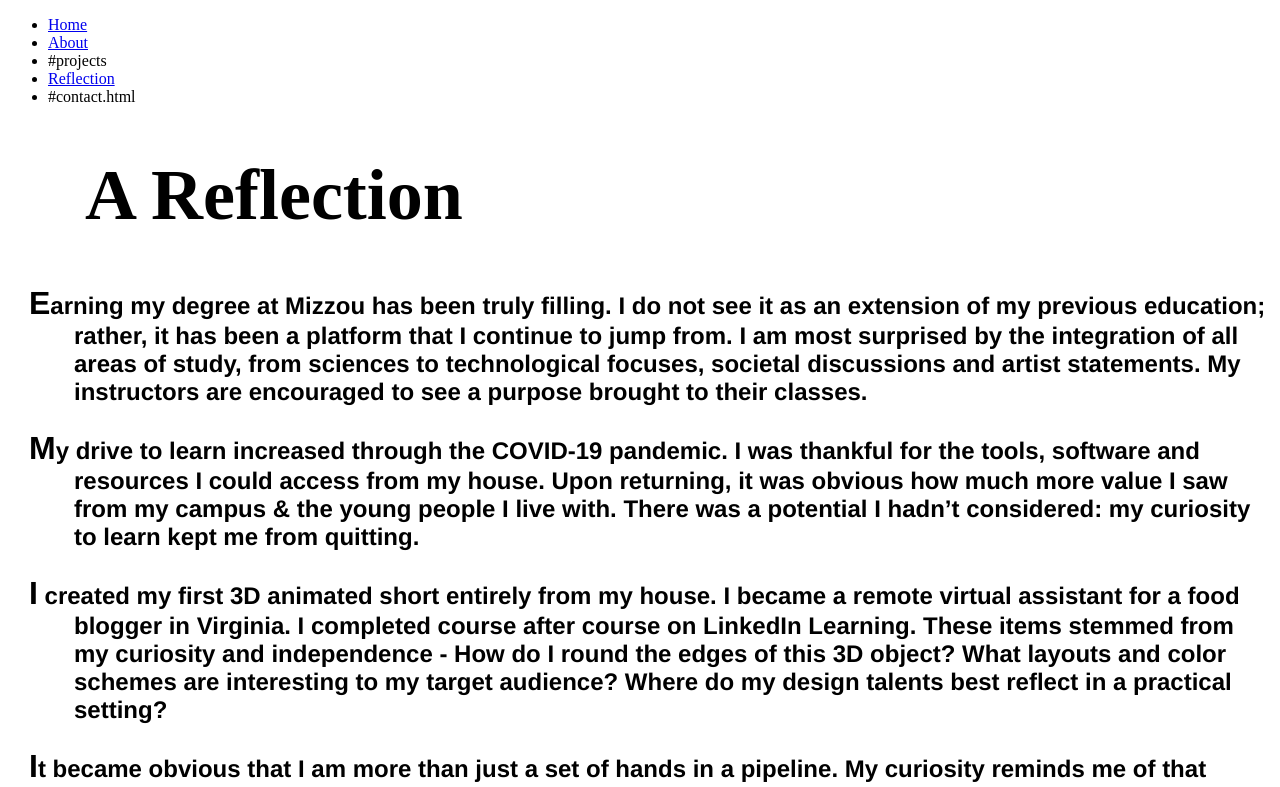
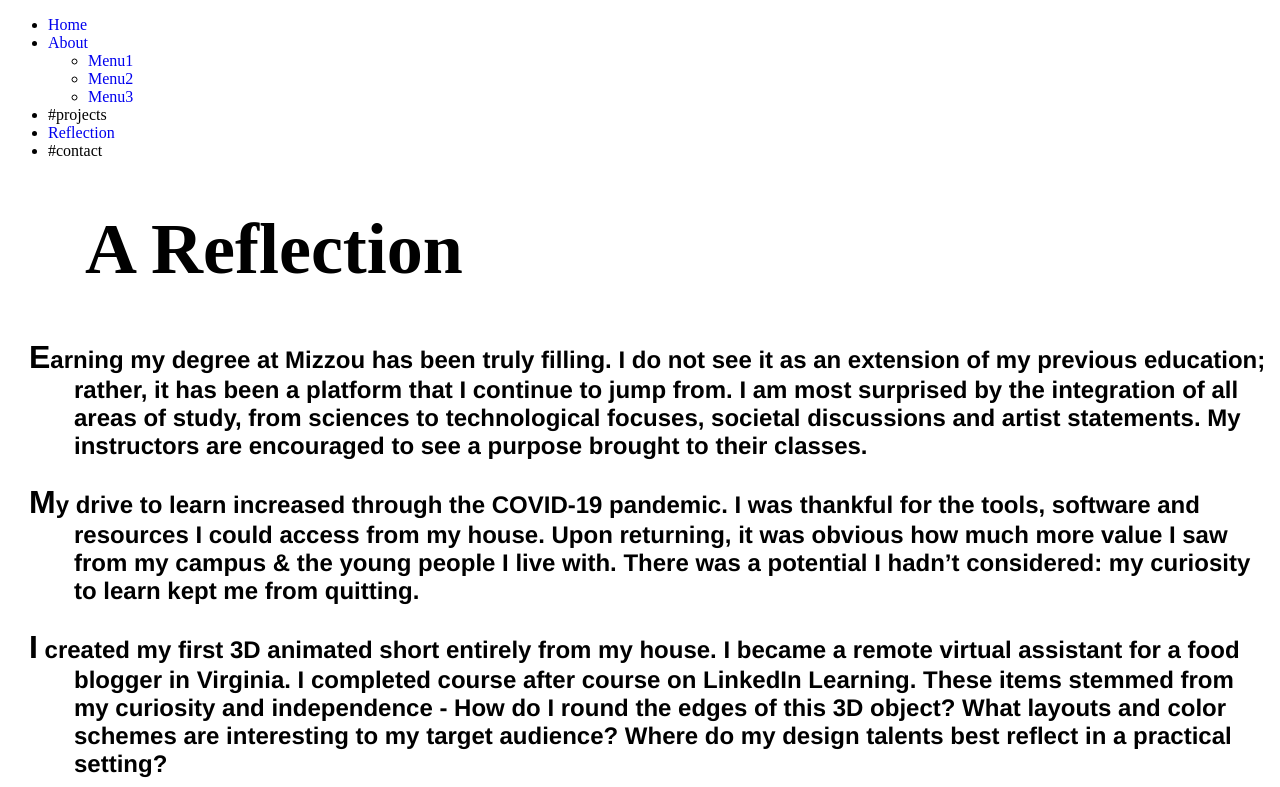
Before and after one commit to annahuebner10/annahuebner10.github.io, a plain HTML site: page islt_7310/reflection.html in a window 1280 px wide. Shown: the top 787 px of the page. Drawn offline with Linux system fonts and the light colour scheme.

Commit message:
Add files via upload

```diff
--- a/islt_7310/reflection.html
+++ b/islt_7310/reflection.html
@@ -6,22 +6,32 @@
 
                <link rel="stylesheet"
                href="style.css">
+
+               <link rel="liststyles"
+               href="../islt_7310/nav.css">
+
 </head>
-<body>
+<body class="background">
     <nav>
-        <link rel="liststyles" href="../islt_7310/nav.css">
         <ul>
-            <li><a href="../islt_7310/index.html">Home</a></li>
-            <li><a href="../islt_7310/about.html">About</a></li>
-            <li>#projects</li>
-            <li><a href="../islt_7310/reflection.html">Reflection</a></li>
-            <li>#contact.html</li>
+            <li class="active"><a href="../islt_7310/index.html">Home</a></li>
+            <li class="active"><a href="../islt_7310/about.html">About</a>
+                <ul>
+                    <li><a href="#">Menu1</a></li>
+                    <li><a href="#">Menu2</a></li>
+                    <li><a href="#">Menu3</a></li>
+                </ul>
+            </li>
+            <li class="active">#projects</li>
+            <li class="active"><a href="../islt_7310/reflection.html">Reflection</a></li>
+            <li class="active">#contact</li>
         </ul>
-        </nav>
+    </nav>
     <header>
         <h1 class="L2heading">
             A Reflection
         </h1>
+    </header>
 
         <h2 class="L3heading">
         <p><B>E</B>arning my degree at Mizzou has been truly filling. I do not see it as an extension of my previous education; rather, it has been a platform that I continue to jump from. I am most surprised by the integration of all areas of study, from sciences to technological focuses, societal discussions and artist statements. My instructors are encouraged to see a purpose brought to their classes.</p>
```
